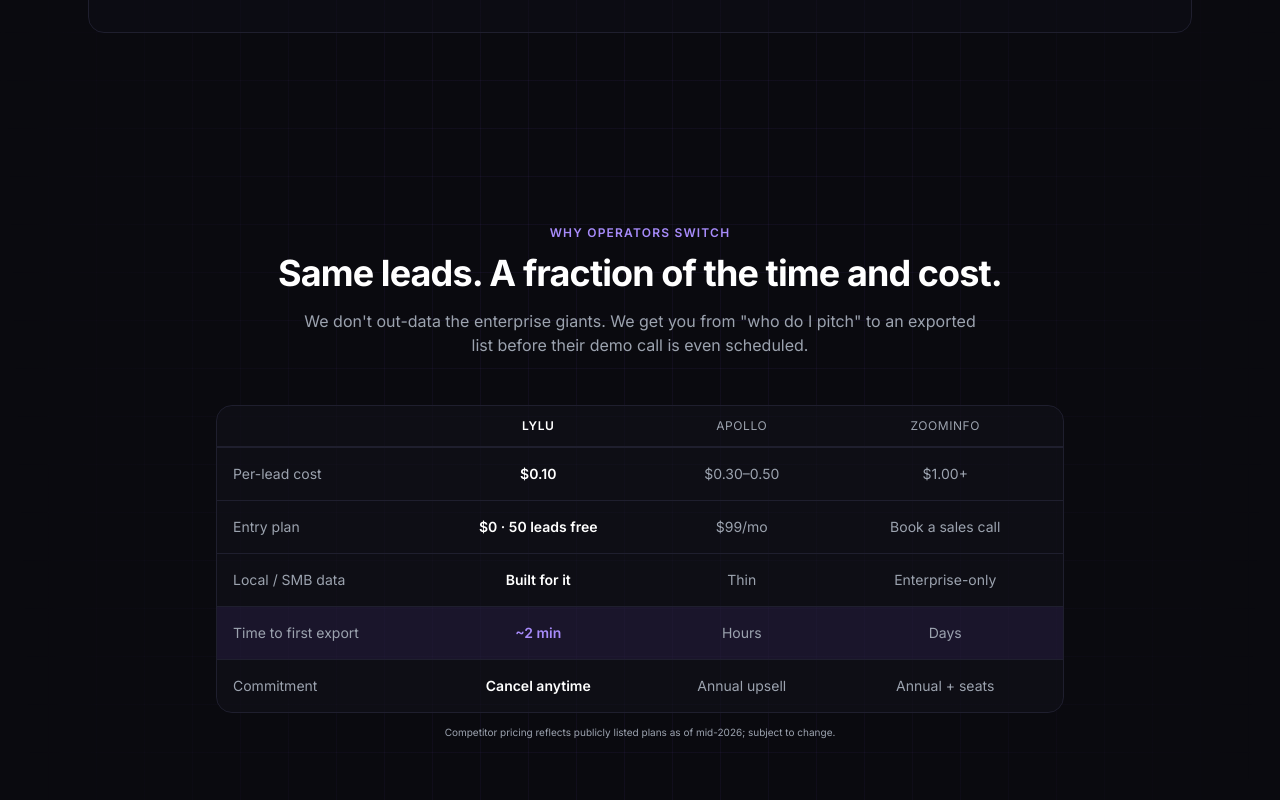
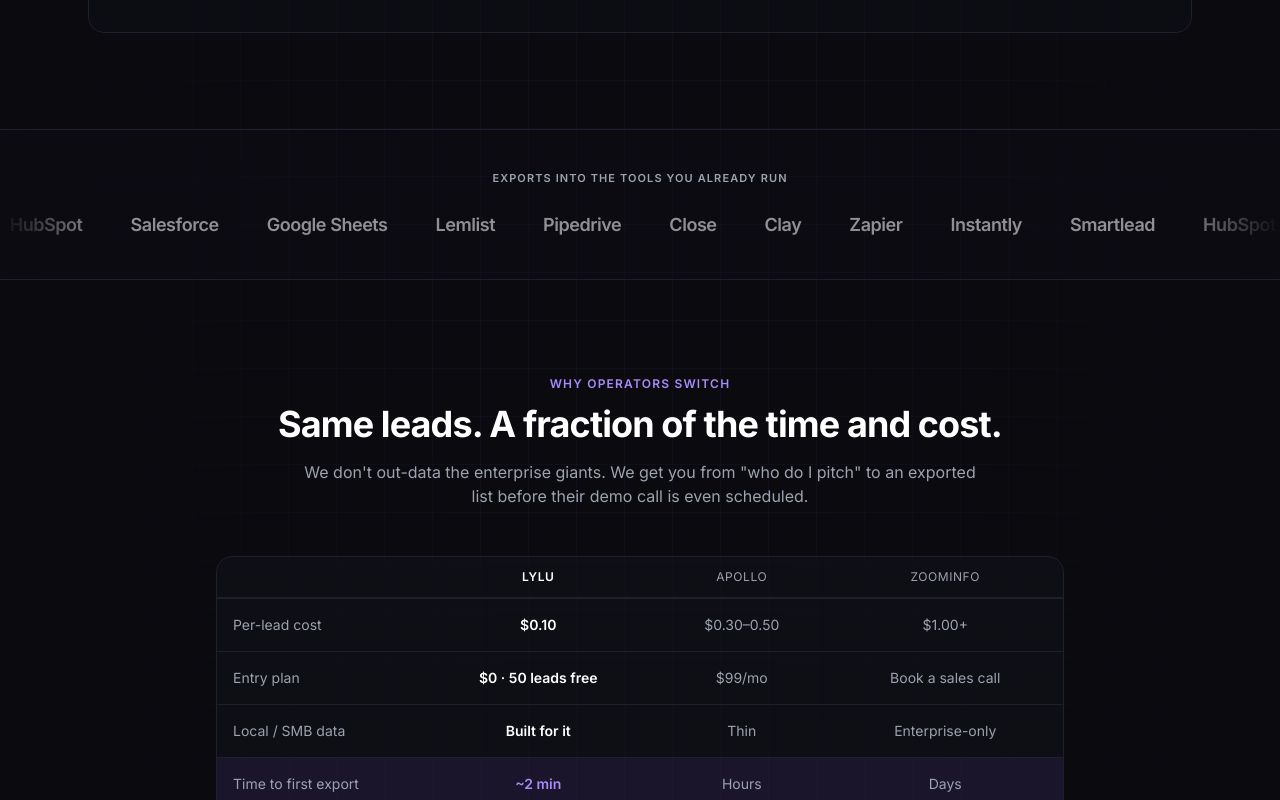
Before and after one commit to digistudiousa-hue/Lylu, a Next.js app: page / in a window 1280 px wide. Shown: the part 2080-2880 px from the top of the page. Built offline with nearby package versions, Linux system fonts and the light colour scheme.

Commit message:
Add integration logo reel (Exports into the tools you already run) — animated marquee

```diff
--- a/app/globals.css
+++ b/app/globals.css
@@ -41,3 +41,18 @@
     }
   }
 }
+
+/* Infinite logo marquee — content is duplicated, so -50% loops seamlessly. */
+@keyframes marquee {
+  from { transform: translateX(0); }
+  to   { transform: translateX(-50%); }
+}
+.animate-marquee {
+  animation: marquee 34s linear infinite;
+}
+.animate-marquee:hover {
+  animation-play-state: paused;
+}
+@media (prefers-reduced-motion: reduce) {
+  .animate-marquee { animation: none; }
+}
--- a/app/page.tsx
+++ b/app/page.tsx
@@ -6,6 +6,7 @@
 import BuiltOn from "@/components/BuiltOn";
 import Verticals from "@/components/Verticals";
 import Comparison from "@/components/Comparison";
+import LogoReel from "@/components/LogoReel";
 
 const packages = [
   {
@@ -174,6 +175,9 @@
         </div>
       </section>
 
+      {/* INTEGRATIONS — logo reel */}
+      <LogoReel />
+
       {/* DIFFERENTIATION */}
       <Comparison />
 
--- /dev/null
+++ b/components/LogoReel.tsx
@@ -0,0 +1,55 @@
+// "Works with your stack" logo reel — an honest integration/export marquee.
+// These are CSV/import destinations Lylu plugs into, not customer logos.
+
+const tools = [
+  "Instantly",
+  "Smartlead",
+  "HubSpot",
+  "Salesforce",
+  "Google Sheets",
+  "Lemlist",
+  "Pipedrive",
+  "Close",
+  "Clay",
+  "Zapier",
+];
+
+function Track({ hidden = false }: { hidden?: boolean }) {
+  return (
+    <ul
+      aria-hidden={hidden}
+      className="flex shrink-0 items-center gap-12 pr-12"
+    >
+      {tools.map((t) => (
+        <li
+          key={t}
+          className="whitespace-nowrap text-lg font-semibold tracking-tight text-white/55 transition hover:text-white"
+        >
+          {t}
+        </li>
+      ))}
+    </ul>
+  );
+}
+
+export default function LogoReel() {
+  return (
+    <section className="relative z-10 border-y border-border bg-panel/20 py-10">
+      <div className="mx-auto max-w-6xl px-6">
+        <div className="text-center text-[11px] font-semibold uppercase tracking-widest text-muted">
+          Exports into the tools you already run
+        </div>
+      </div>
+
+      <div
+        className="group relative mt-6 overflow-hidden [mask-image:linear-gradient(to_right,transparent,black_8%,black_92%,transparent)]"
+      >
+        <div className="flex w-max animate-marquee group-hover:[animation-play-state:paused]">
+          {/* Duplicated track for a seamless infinite loop */}
+          <Track />
+          <Track hidden />
+        </div>
+      </div>
+    </section>
+  );
+}
```
